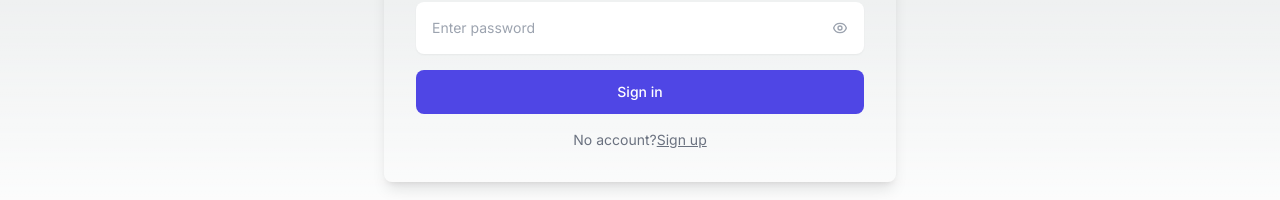
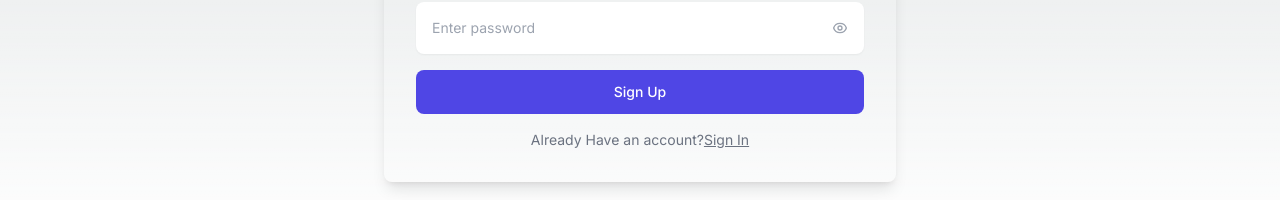
Before and after one commit to aryan0078/provoke-assignment-frontend, a Next.js app: page /register in a window 1280 px wide. Shown: the part 374-574 px from the top of the page. Built offline with nearby package versions, Linux system fonts and the light colour scheme.

Commit message:
Update register page UI

```diff
--- a/src/app/register/page.js
+++ b/src/app/register/page.js
@@ -94,7 +94,7 @@ export default function register() {
               <input
                 onChange={(e) => setPassword(e.target.value)}
                 type="password"
-                className="w-full rounded-lg border-gray-200 p-4 pe-12 text-sm shadow-sm"
+                className="w-full text-black rounded-lg border-gray-200 p-4 pe-12 text-sm shadow-sm"
                 placeholder="Enter password"
               />
               <span className="absolute inset-y-0 end-0 grid place-content-center px-4">
@@ -125,12 +125,12 @@ export default function register() {
             onClick={handleRegister}
             className="block w-full rounded-lg bg-indigo-600 px-5 py-3 text-sm font-medium text-white"
           >
-            Sign in
+            Sign Up
           </button>
           <p className="text-center text-sm text-gray-500">
-            No account?
-            <a className="underline" href="/register">
-              Sign up
+            Already Have an account?
+            <a className="underline" href="/login">
+              Sign In
             </a>
           </p>
         </div>
```
